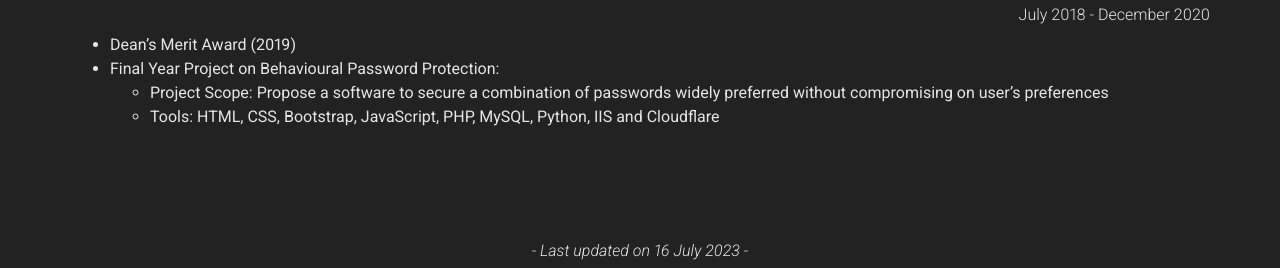
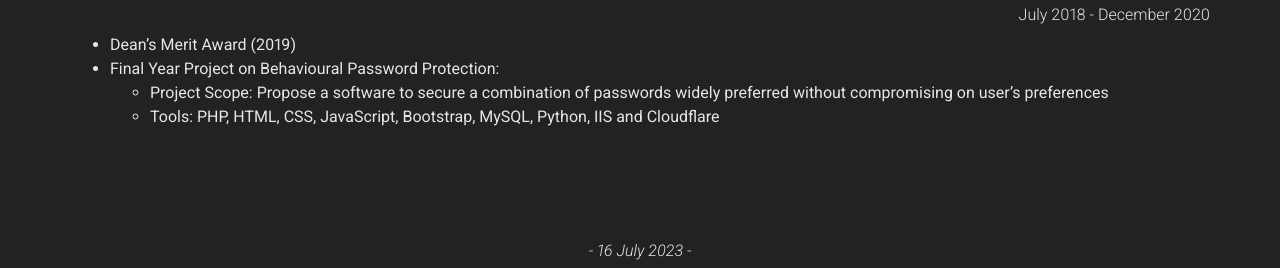
Before and after one commit to kaiguangg/digital-cv, a Jekyll site: the page built from index.md, in a window 1280 px wide. Shown: the part 1124-1392 px from the top of the page. Built offline with Jekyll 4.4.1, drawn with Linux system fonts in a browser that asks for light colours; nearby versions of some CDN libraries.

Commit message:
Code update

```diff
--- a/_config.yml
+++ b/_config.yml
@@ -33,11 +33,12 @@
 # orcid_username: 0000-0000-0000-0000
 # googlescholar_username: D847cGsAAAAJ
 
+
 # Additional icon links
 additional_links:
 - title: Link name
-  icon: Font Awesome brand icon name (eg. fab fa-twitter) (https://fontawesome.com/icons?d=gallery&s=brands&m=free)
-  url: Link url (eg. https://google.com)
+  icon: fa-solid fa-file-arrow-down
+  url: images/OHKAIGUANG_RESUME_2023.pdf
 # - title: another link
 #   icon: font awesome brand icon name (eg. fab fa-twitter) (https://fontawesome.com/icons?d=gallery&s=brands&m=free)
 #   url: Link url (eg. https://google.com)
@@ -112,7 +113,7 @@
           - Dean’s Merit Award (2019)
           - Final Year Project on Behavioural Password Protection:
             - Project Scope: Propose a software to secure a combination of passwords widely preferred without compromising on user’s preferences
-            - Tools: HTML, CSS, Bootstrap, JavaScript, PHP, MySQL, Python, IIS and Cloudflare
+            - Tools: PHP, HTML, CSS, JavaScript, Bootstrap, MySQL, Python, IIS and Cloudflare
   # - title: A Little More About Me
   #   layout: text
   #   content: | # this will include new lines to allow paragraphs
@@ -122,7 +123,7 @@
 
 # Footer
 footer_show_references: true
-references_title: Last updated on 16 July 2023
+references_title: 16 July 2023
 
 # Build settings
 # theme: modern-resume-theme (Use this is you are hosting your resume yourself)
```
Also changed, not shown: 1 other file.
